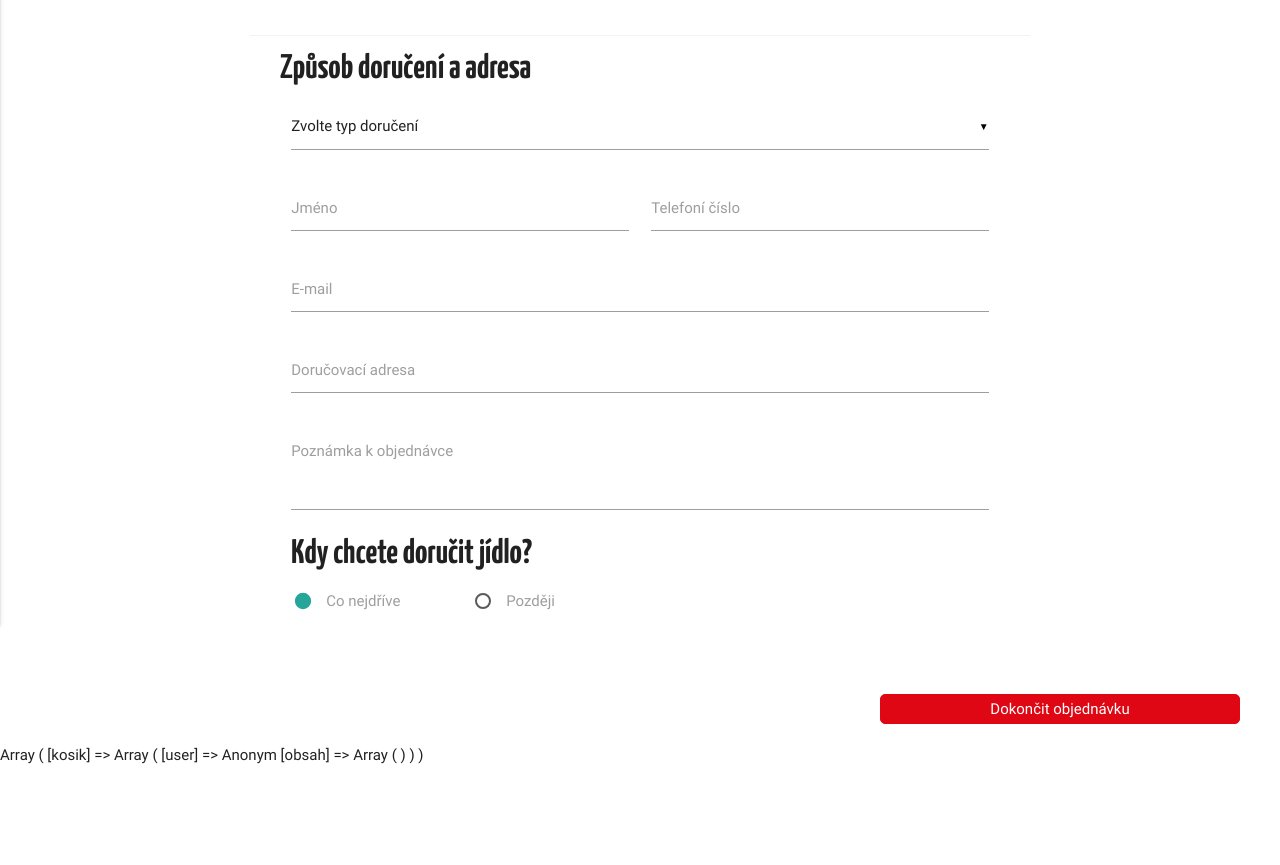
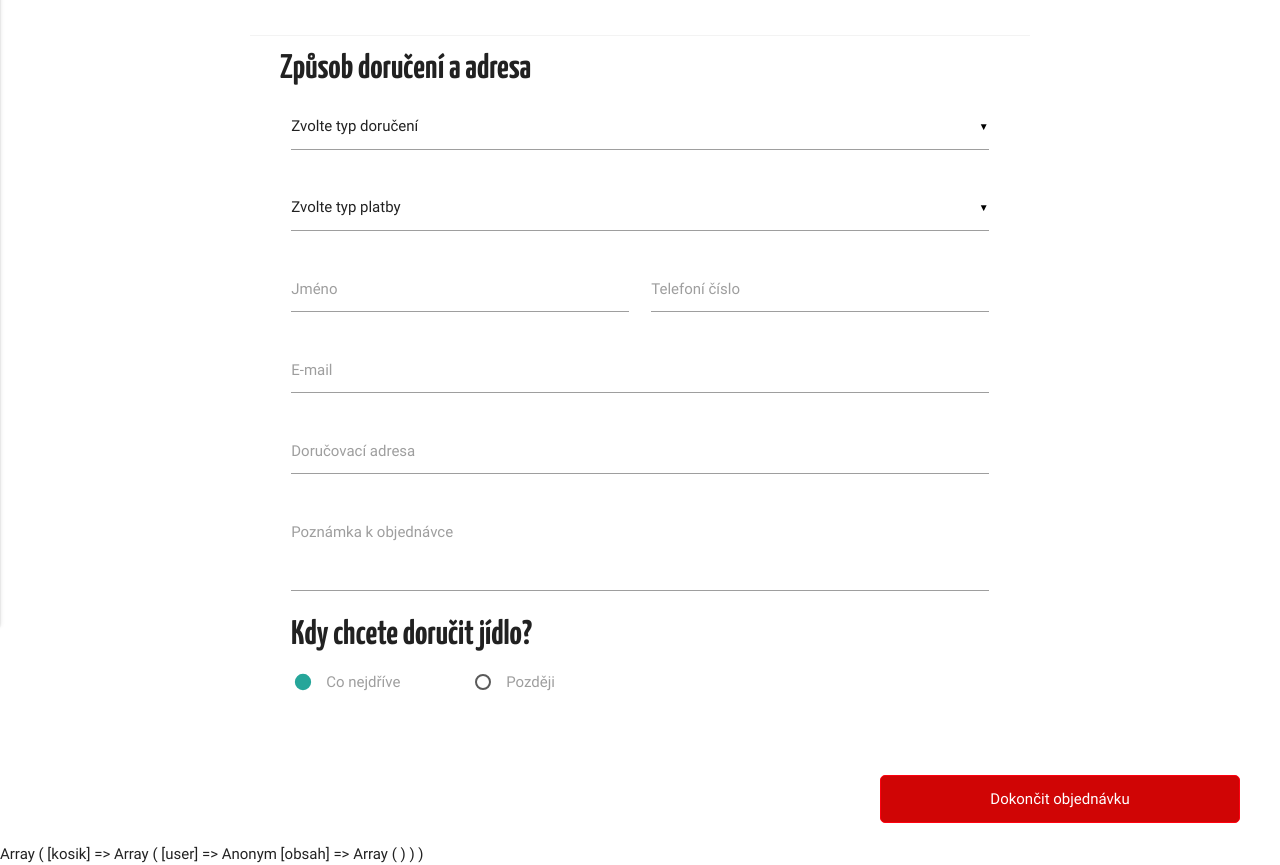
Before and after one commit to OSIA-team/oryrf, a PHP site: page /index.php?page=kosik&action=to-checkout in a window 1280 px wide; the page is wider, and only the part inside the window is pictured. Shown: the part 235-1100 px from the top of that part. Before the commit the page ends 999 px from the top of that part, so only its background shows below. Run offline with PHP 8.4, Linux system fonts and the light colour scheme; some libraries are stand-ins or nearby versions.

Commit message:
#! add select option fot type of payment

```diff
--- a/web/component/kosik/checkout.php
+++ b/web/component/kosik/checkout.php
@@ -25,6 +25,14 @@
                     <option value="" disabled selected>Zvolte typ doručení</option>
                     <option value="1">Osobně</option>
                     <option value="2">Rozvozem do 40minut</option>
+                </select>
+            </div>
+            <div class="input-field col s12">
+                <select name="zpusobplaceni">
+                    <option value="" disabled selected>Zvolte typ platby</option>
+                    <option value="Stravenkami">Stravenkami</option>
+                    <option value="Hotově">Hotově</option>
+                    <option value="Kartou u kurýra">Kartou u kurýra</option>
                 </select>
             </div>
             <div class="input-field col s6">
--- a/web/style/style.css
+++ b/web/style/style.css
@@ -775,12 +775,12 @@
   margin-top: 27px;
 }
 .next-btn{
-  border: 1px solid #df0714;
-    border-radius: 5px;
-    color: white;
-    background-color: #df0714;
-    padding: 5px 20px !important;
-    margin-top: 50px;
+  border: 1px solid #ff000f;
+  border-radius: 5px;
+  color: white;
+  background-color: #d00505;
+  padding: 14px 20px !important;
+  margin-top: 50px;
 }
 .suma{
   max-width: 1100px;
```
